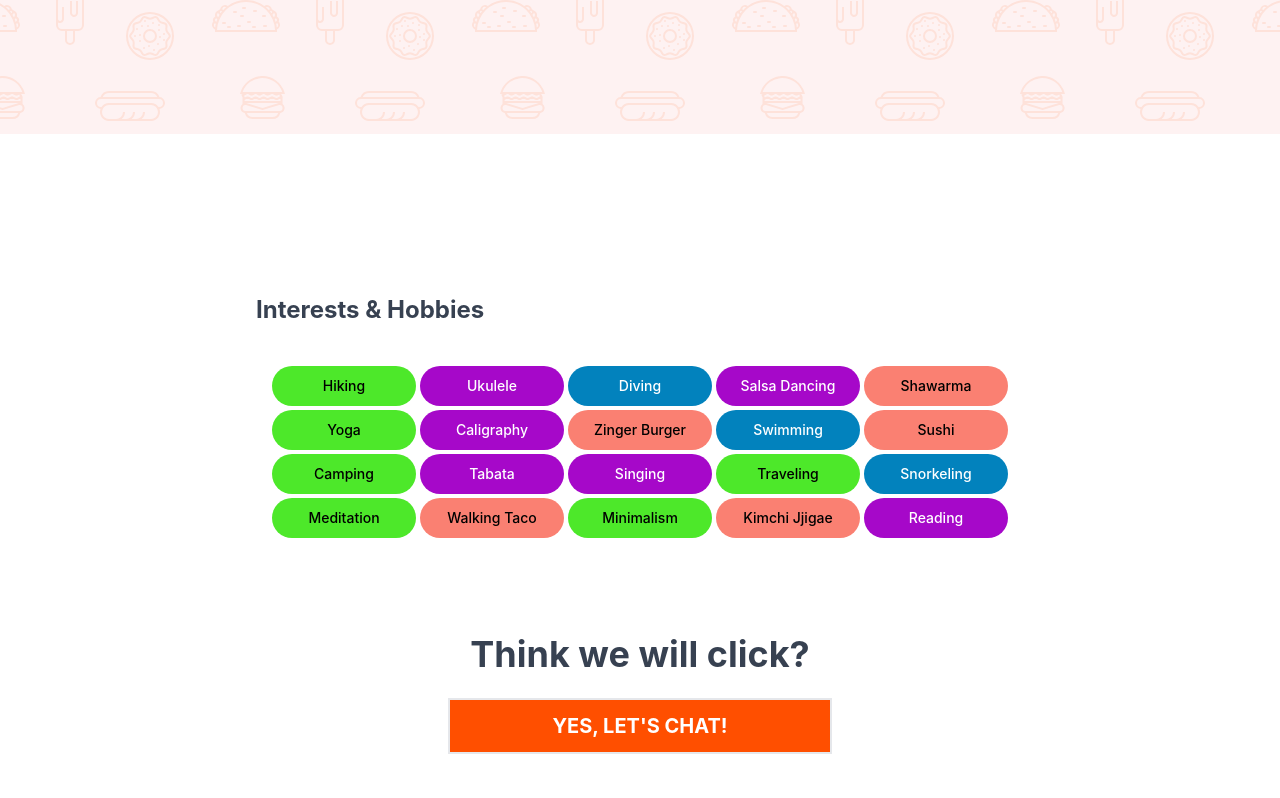
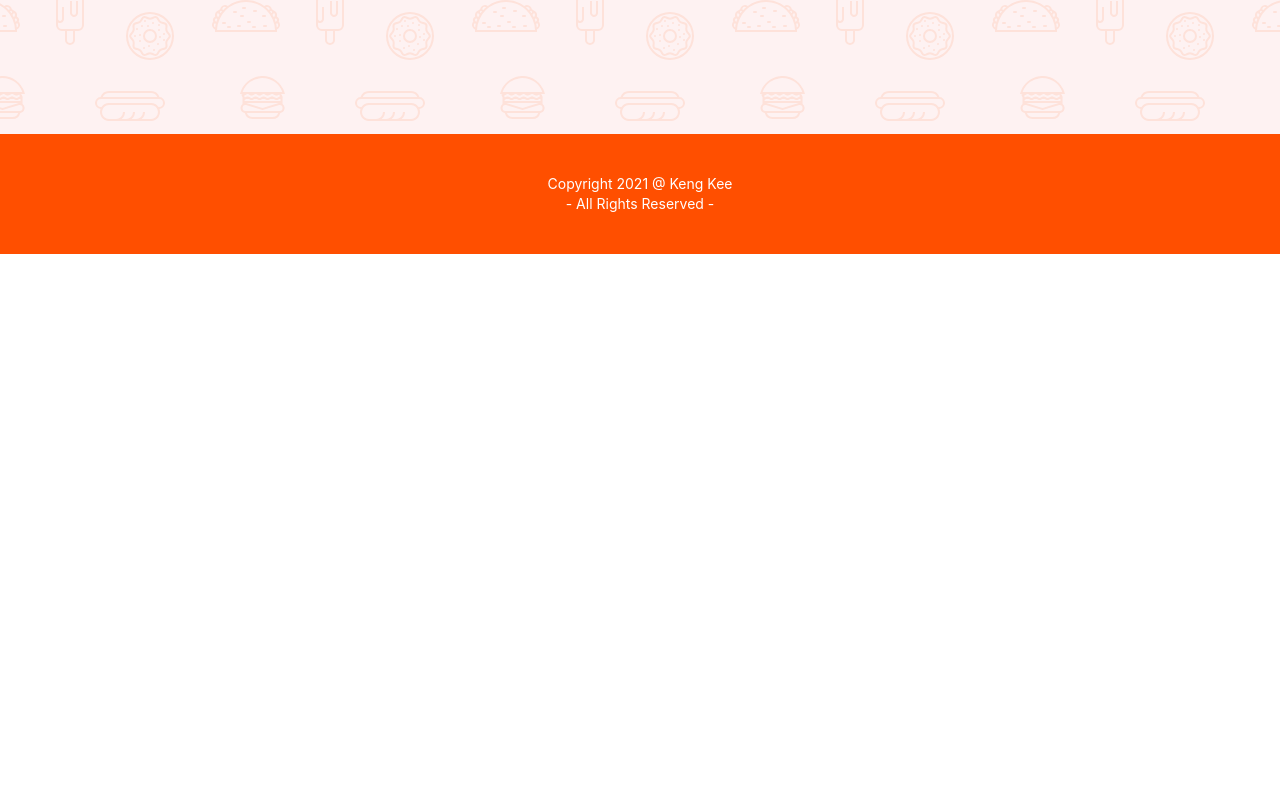
Before and after one commit to kengkeelim/kengkeev3, a Next.js app: page / in a window 1280 px wide. Shown: the part 3222-4020 px from the top of the page. After the commit the page ends 3476 px from the top, so only its background shows below. Built offline with nearby package versions, Linux system fonts and the light colour scheme.

Commit message:
Remove section

```diff
--- a/src/pages/index.js
+++ b/src/pages/index.js
@@ -380,90 +380,6 @@ export default function Home() {
         </div>
       </section>
 
-      <section className="w-screen p-10 md:p-20 lg:p-40">
-        <div className="xl:max-w-screen-md mx-auto">
-          <h2 className="text-2xl text-gray-700 font-bold">
-            Interests & Hobbies
-          </h2>
-          <div className="mt-10 flex flex-row flex-wrap gap-1 justify-center">
-            <p className="w-28 text-black font-medium text-sm leading-8 p-1 rounded-full bg-neonGreen md:w-36 text-center">
-              Hiking
-            </p>
-            <p className="w-28 text-white font-medium text-sm leading-8 p-1 rounded-full bg-purpleMunsell md:w-36 text-center">
-              Ukulele
-            </p>
-            <p className="w-28 text-white font-medium text-sm leading-8 p-1 rounded-full bg-starCommandBlue md:w-36 text-center">
-              Diving
-            </p>
-            <p className="w-28 text-white font-medium text-sm leading-8 p-1 rounded-full bg-purpleMunsell md:w-36 text-center">
-              Salsa Dancing
-            </p>
-            <p className="w-28 text-black font-medium text-sm leading-8 p-1 rounded-full bg-salmon md:w-36 text-center">
-              Shawarma
-            </p>
-            <p className="w-28 text-black font-medium text-sm leading-8 p-1 rounded-full bg-neonGreen md:w-36 text-center">
-              Yoga
-            </p>
-            <p className="w-28 text-white font-medium text-sm leading-8 p-1 rounded-full bg-purpleMunsell md:w-36 text-center">
-              Caligraphy
-            </p>
-            <p className="w-28 text-black font-medium text-sm leading-8 p-1 rounded-full bg-salmon md:w-36 text-center">
-              Zinger Burger
-            </p>
-            <p className="w-28 text-white font-medium text-sm leading-8 p-1 rounded-full bg-starCommandBlue md:w-36 text-center">
-              Swimming
-            </p>
-            <p className="w-28 text-black font-medium text-sm leading-8 p-1 rounded-full bg-salmon md:w-36 text-center">
-              Sushi
-            </p>
-            <p className="w-28 text-black font-medium text-sm leading-8 p-1 rounded-full bg-neonGreen md:w-36 text-center">
-              Camping
-            </p>
-            <p className="w-28 text-white font-medium text-sm leading-8 p-1 rounded-full bg-purpleMunsell md:w-36 text-center">
-              Tabata
-            </p>
-            <p className="w-28 text-white font-medium text-sm leading-8 p-1 rounded-full bg-purpleMunsell md:w-36 text-center">
-              Singing
-            </p>
-            <p className="w-28 text-black font-medium text-sm leading-8 p-1 rounded-full bg-neonGreen md:w-36 text-center">
-              Traveling
-            </p>
-            <p className="w-28 text-white font-medium text-sm leading-8 p-1 rounded-full bg-starCommandBlue md:w-36 text-center">
-              Snorkeling
-            </p>
-            <p className="w-28 text-black font-medium text-sm leading-8 p-1 rounded-full bg-neonGreen md:w-36 text-center">
-              Meditation
-            </p>
-            <p className="w-28 text-black font-medium text-sm leading-8 p-1 rounded-full bg-salmon md:w-36 text-center">
-              Walking Taco
-            </p>
-            <p className="w-28 text-black font-medium text-sm leading-8 p-1 rounded-full bg-neonGreen md:w-36 text-center">
-              Minimalism
-            </p>
-            <p className="w-28 text-black font-medium text-sm leading-8 p-1 rounded-full bg-salmon md:w-36 text-center">
-              Kimchi Jjigae
-            </p>
-            <p className="w-28 text-white font-medium text-sm leading-8 p-1 rounded-full bg-purpleMunsell md:w-36 text-center">
-              Reading
-            </p>
-          </div>
-          <div className="mt-16 md:mt-24 md:m-auto">
-            <div className="text-2xl text-center text-gray-700 font-bold md:text-4xl">
-              Think we will click?
-            </div>
-            <div className="w-full text-center">
-              <a href="https://t.me/VZYUIOQQDS">
-                <button
-                  type="button"
-                  className="text-sm md:text-xl bg-orange-light text-white w-full md:w-1/2 font-bold p-3 mt-6 focus:outline-none border-2 hover:bg-white hover:text-orange-light hover:border-orange-light"
-                >
-                  YES, LET'S CHAT!
-                </button>
-              </a>
-            </div>
-          </div>
-        </div>
-      </section>
       <footer className="p-10 text-center text-sm text-white w-full bg-orange-light">
         Copyright 2021 @ Keng Kee <br />- All Rights Reserved -
       </footer>
```
